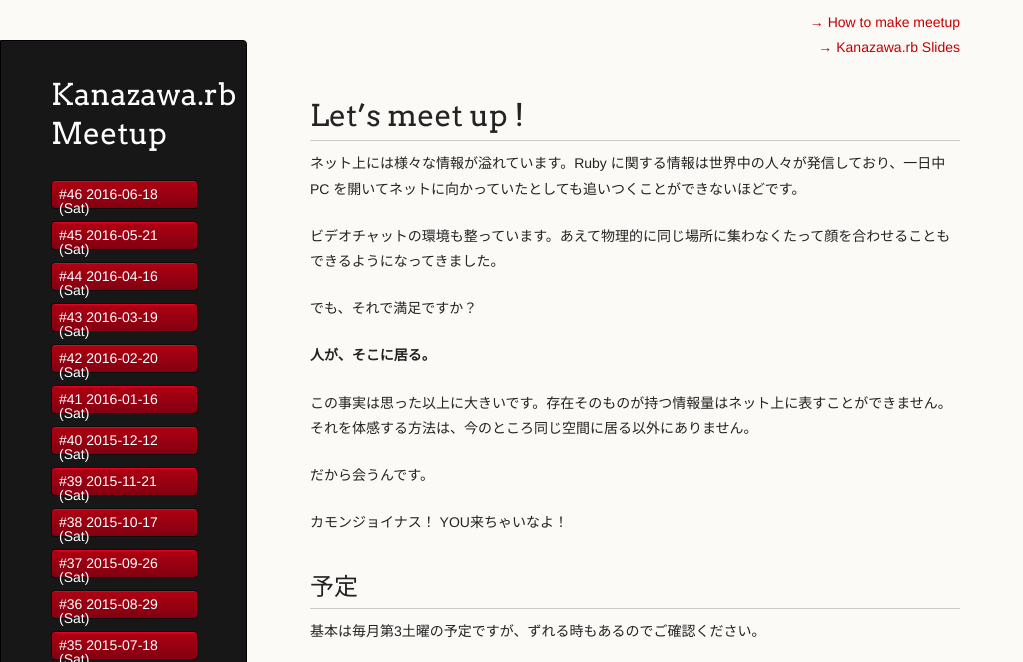
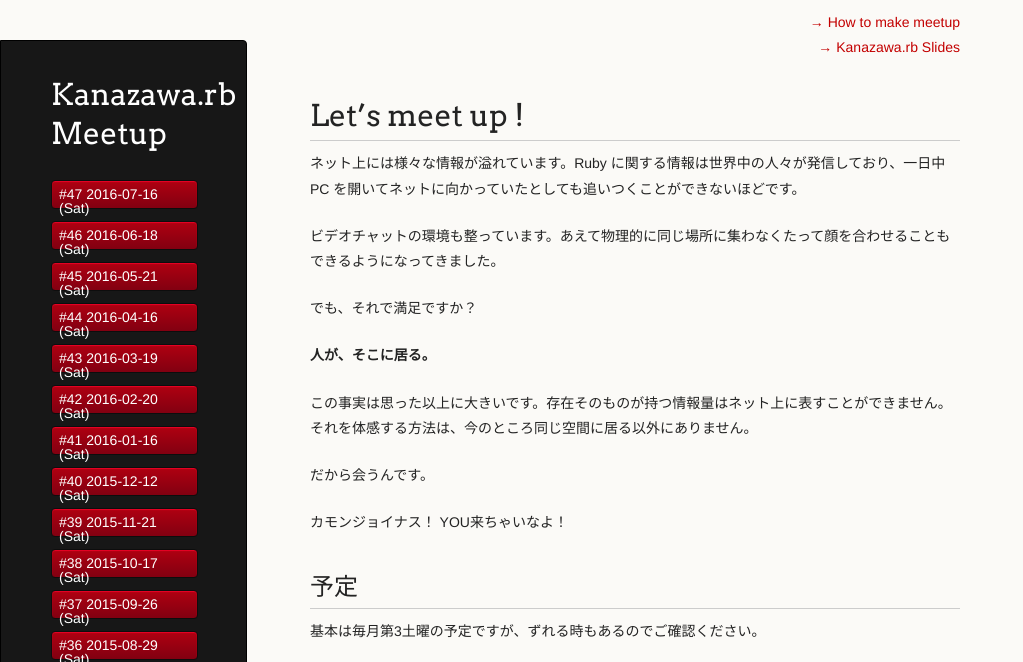
Before and after one commit to kanazawarb/meetup, a Jekyll site: the page built from index.md, in a window 1280 px wide and 900 px high, cut to the strip 0-662 px from the top of the window. Shown: the whole strip, without its empty margins (0-1023 px from the left). Built offline with Jekyll 4.4.1, drawn with Linux system fonts in a browser that asks for light colours.

Commit message:
add meetup47 link to side menu

```diff
--- a/_layouts/record.html
+++ b/_layouts/record.html
@@ -20,6 +20,7 @@
         <p class="header"></p>
 
         <ul>
+          <li><a href="../47/">#47 2016-07-16 (Sat)</a></li>
           <li><a href="../46/">#46 2016-06-18 (Sat)</a></li>
           <li><a href="../45/">#45 2016-05-21 (Sat)</a></li>
           <li><a href="../44/">#44 2016-04-16 (Sat)</a></li>
--- a/_layouts/toplevel.html
+++ b/_layouts/toplevel.html
@@ -20,6 +20,7 @@
         <p class="header"></p>
 
         <ul>
+          <li><a href="./47/">#47 2016-07-16 (Sat)</a></li>
           <li><a href="./46/">#46 2016-06-18 (Sat)</a></li>
           <li><a href="./45/">#45 2016-05-21 (Sat)</a></li>
           <li><a href="./44/">#44 2016-04-16 (Sat)</a></li>
```
